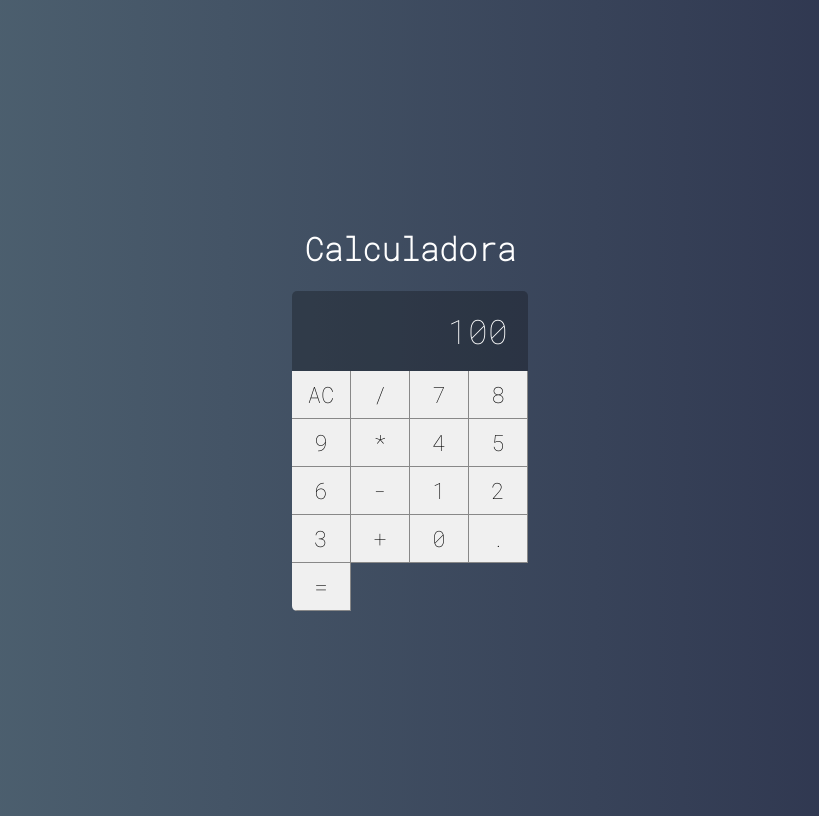
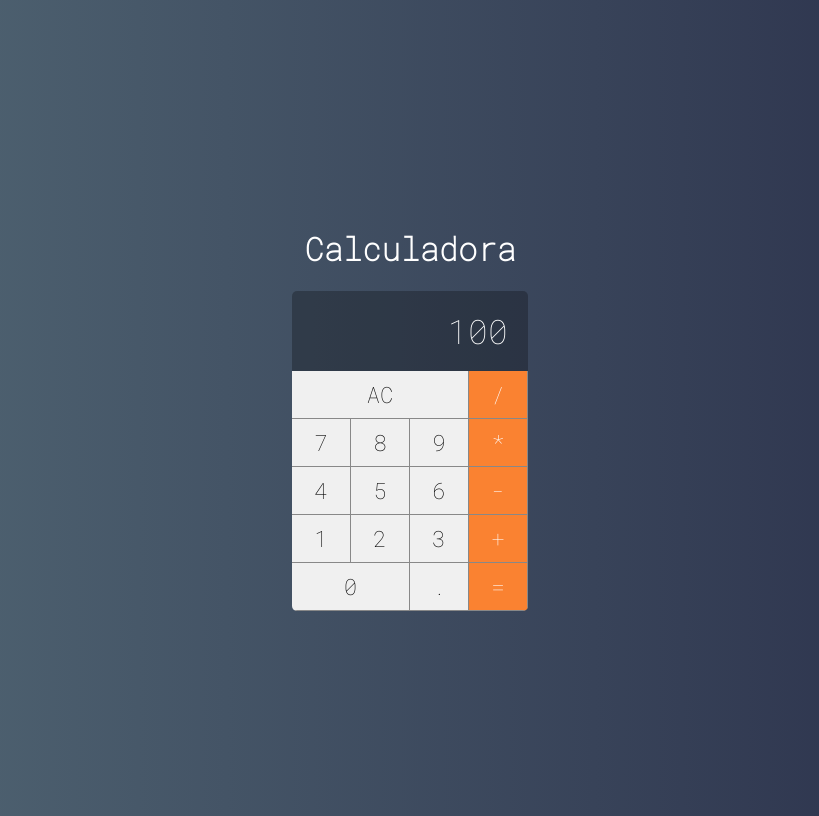
Before and after one commit to kendyhiga/calculadora, a React (Create React App) app: page / in a window 1280 px wide. Shown: the whole page, without its empty margins (230-1049 px from the left). Built offline with nearby package versions, Linux system fonts and the light colour scheme.

Commit message:
receiving events on button click

```diff
--- a/src/components/Button.css
+++ b/src/components/Button.css
@@ -1,5 +1,5 @@
 :root {
-     --bg-button: #f0f0f0;
+     --bg-button: #F0F0F0;
      --border-button: solid 1px #888;
 }
 
@@ -11,3 +11,25 @@
     border-bottom: var(--border-button);
     outline: none;
 }
+
+.button:active {
+    background-color:  #ccc;
+}
+
+.button.double {
+    grid-column: span 2;
+}
+
+.button.triple {
+    grid-column: span 3;
+}
+
+.button.operation {
+    background-color: #FA8231;
+    color: #FFF;
+}
+
+.button.operation:active {
+    background-color: #FA8231CC;
+    color: #FFF;
+}
--- a/src/components/Button.jsx
+++ b/src/components/Button.jsx
@@ -1,5 +1,17 @@
 import React from 'react'
 import './Button.css'
 
-export default props =>
-    <button className='button'>{props.label}</button>
+export default props => {
+    let classes = 'button '
+        classes += props.operation? 'operation' : ''
+        classes += props.double? 'double' : ''
+        classes += props.triple? 'triple' : ''
+
+    return (
+        <button
+            onClick={e => props.click && props.click(props.label)}
+            className={classes}>
+            {props.label}
+        </button>
+    )
+}
--- a/src/main/Calculator.jsx
+++ b/src/main/Calculator.jsx
@@ -4,27 +4,47 @@
 import './Calculator.css'
 
 export default class Calculator extends Component {
+
+    constructor(props) {
+        super(props)
+        this.clearMemory = this.clearMemory.bind(this)
+        this.setOperation = this.setOperation.bind(this)
+        this.setDigit = this.setDigit.bind(this)
+    }
+
+    clearMemory() {
+        console.log('limpar')
+    }
+
+    setOperation(operation) {
+        console.log(operation)
+    }
+
+    setDigit(n) {
+        console.log(n)
+    }
+
     render() {
         return (
             <div className='calculator'>
                 <Display value={100} />
-                <Button label='AC' />
-                <Button label='/' />
-                <Button label='7' />
-                <Button label='8' />
-                <Button label='9' />
-                <Button label='*' />
-                <Button label='4' />
-                <Button label='5' />
-                <Button label='6' />
-                <Button label='-' />
-                <Button label='1' />
-                <Button label='2' />
-                <Button label='3' />
-                <Button label='+' />
-                <Button label='0' />
-                <Button label='.' />
-                <Button label='=' />
+                <Button label='AC' click={this.clearMemory} triple />
+                <Button label='/' click={this.setOperation} operation />
+                <Button label='7' click={this.setDigit} />
+                <Button label='8' click={this.setDigit} />
+                <Button label='9' click={this.setDigit} />
+                <Button label='*' click={this.setOperation} operation />
+                <Button label='4' click={this.setDigit} />
+                <Button label='5' click={this.setDigit} />
+                <Button label='6' click={this.setDigit} />
+                <Button label='-' click={this.setOperation} operation />
+                <Button label='1' click={this.setDigit} />
+                <Button label='2' click={this.setDigit} />
+                <Button label='3' click={this.setDigit} />
+                <Button label='+' click={this.setOperation} operation />
+                <Button label='0' click={this.setDigit} double />
+                <Button label='.' click={this.setDigit} />
+                <Button label='=' click={this.setOperation} operation />
             </div>
         )
     }
```
